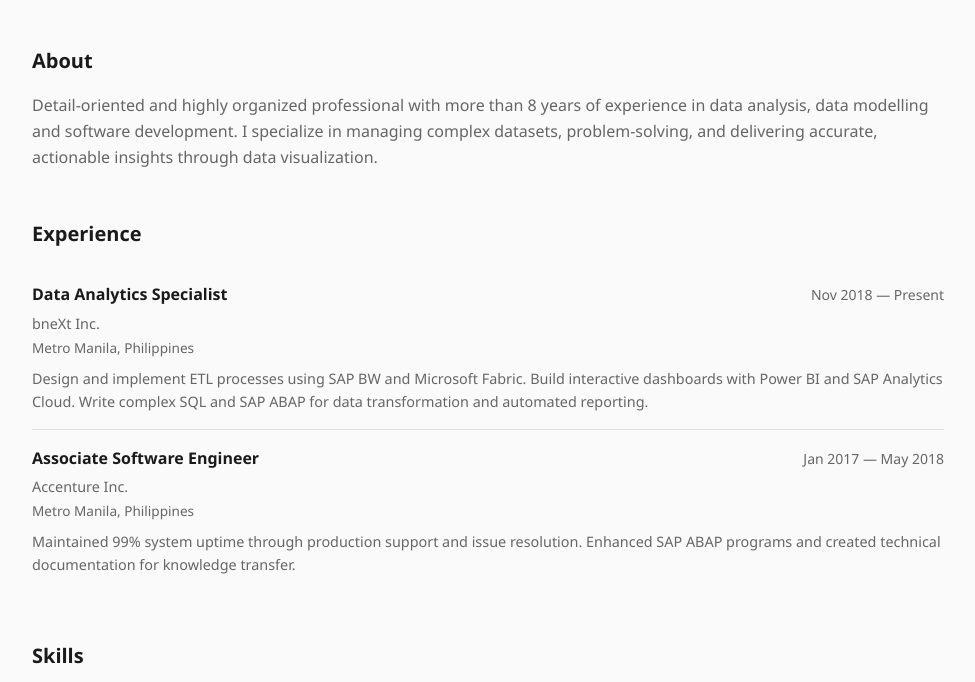
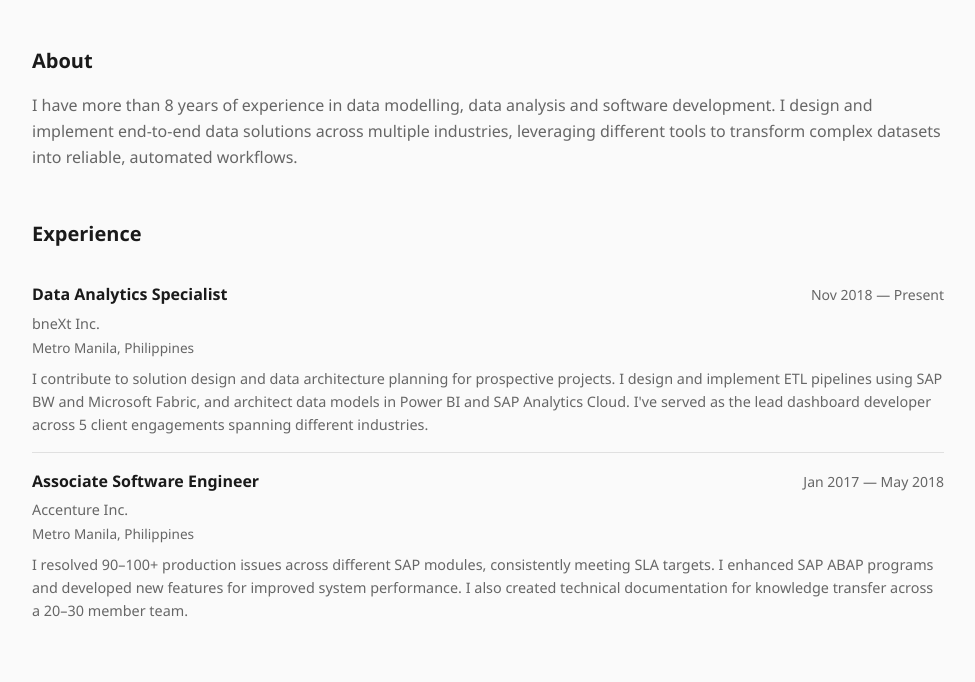
Before and after one commit to dencadizal/dencadizal.github.io, a plain HTML site: page index.html in a window 1280 px wide. Shown: the part 270-952 px from the top of the page, without its empty margins (152-1127 px from the left). Drawn offline with Linux system fonts and the light colour scheme.

Commit message:
Update index.html
adjusted the about section and the description under the employment sections, just to make it more personal

```diff
--- a/index.html
+++ b/index.html
@@ -419,10 +419,10 @@
     <section id="about">
       <h2>About</h2>
       <p>
-        Detail-oriented and highly organized professional with more than 8 years
-        of experience in data analysis, data modelling and software development.
-        I specialize in managing complex datasets, problem-solving, and
-        delivering accurate, actionable insights through data visualization.
+        I have more than 8 years of experience in data modelling, data analysis and software
+        development. I design and implement end-to-end data solutions across multiple
+        industries, leveraging different tools to transform complex datasets into reliable,
+        automated workflows.
       </p>
     </section>
 
@@ -440,9 +440,10 @@
           <div class="job-company">bneXt Inc.</div>
           <div class="job-location">Metro Manila, Philippines</div>
           <p class="job-desc">
-            Design and implement ETL processes using SAP BW and Microsoft Fabric.
-            Build interactive dashboards with Power BI and SAP Analytics Cloud.
-            Write complex SQL and SAP ABAP for data transformation and automated reporting.
+            I contribute to solution design and data architecture planning for prospective projects. I
+            design and implement ETL pipelines using SAP BW and Microsoft Fabric, and architect
+            data models in Power BI and SAP Analytics Cloud. I've served as the lead dashboard
+            developer across 5 client engagements spanning different industries.
           </p>
         </li>
         <li>
@@ -453,8 +454,10 @@
           <div class="job-company">Accenture Inc.</div>
           <div class="job-location">Metro Manila, Philippines</div>
           <p class="job-desc">
-            Maintained 99% system uptime through production support and issue resolution.
-            Enhanced SAP ABAP programs and created technical documentation for knowledge transfer.
+            I resolved 90–100+ production issues across different SAP modules,
+            consistently meeting SLA targets. I enhanced SAP ABAP programs and developed new
+            features for improved system performance. I also created technical documentation for
+            knowledge transfer across a 20–30 member team.
           </p>
         </li>
       </ul>
@@ -476,7 +479,7 @@
         </div>
         <div class="skill-category">
           <h3>ETL & Cloud</h3>
-          <p>Microsoft Fabric, SAP BW, Microsoft Azure, SAP Cloud Platform</p>
+          <p>Microsoft Fabric, SAP BW, Microsoft Azure, SAP Business Data Cloud</p>
         </div>
         <div class="skill-category">
           <h3>Other Tools</h3>
```
